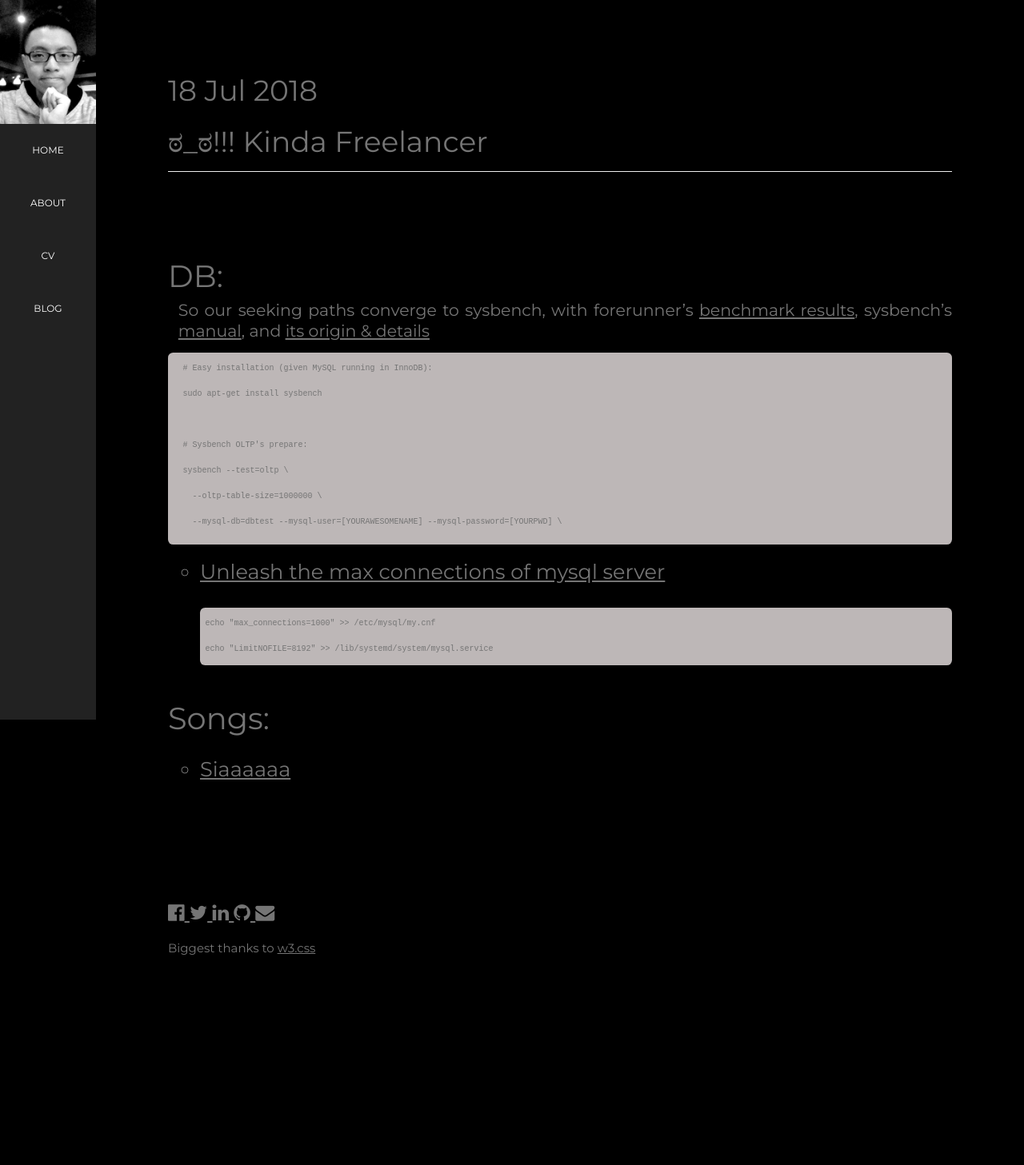
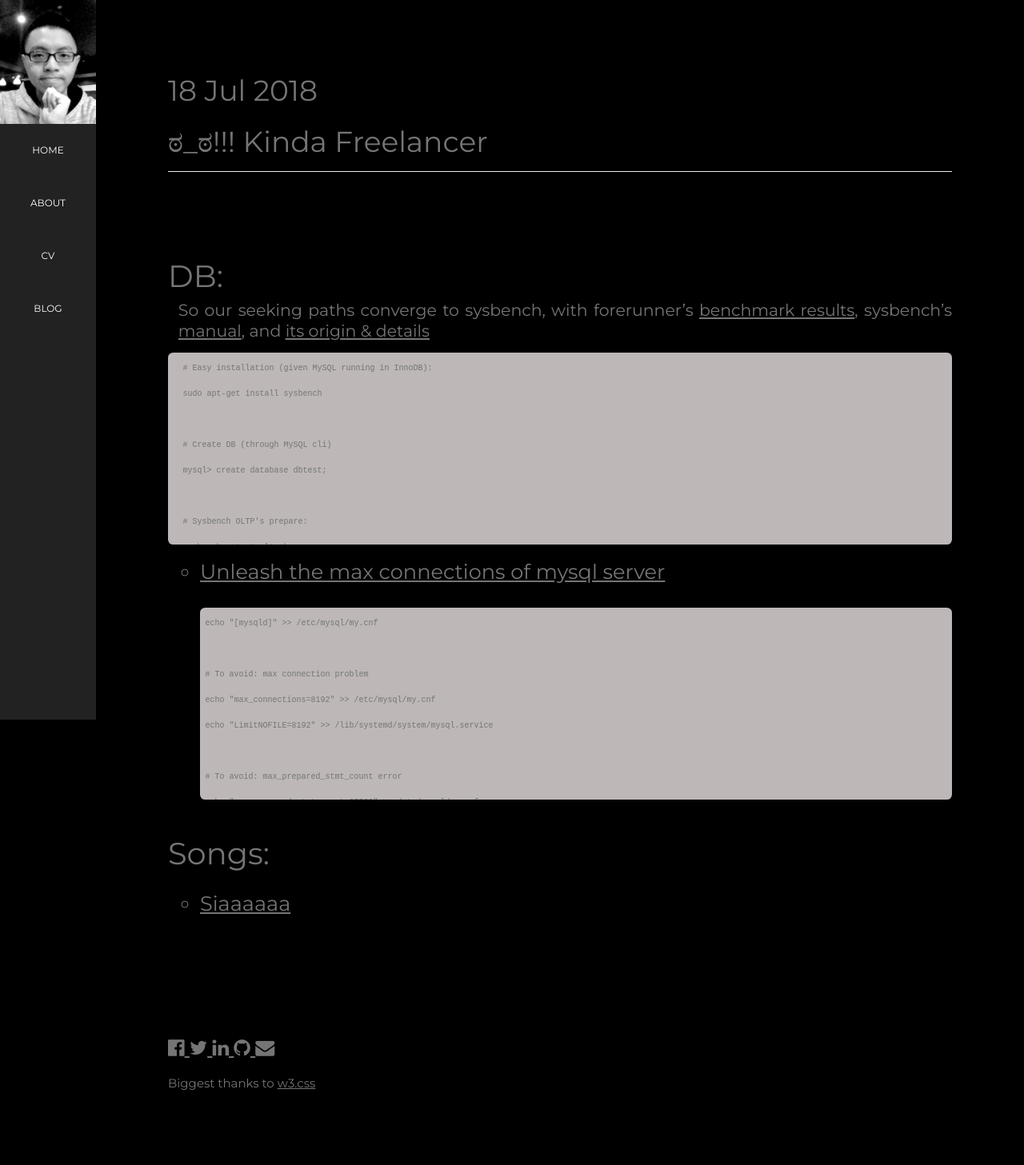
Before and after one commit to LplusKira/LplusKira.github.io, a Jekyll site: the page built from _posts/2018-07-18-soqqr.md, in a window 1280 px wide. Shown: the whole page at 80% size. Built offline with Jekyll 4.4.1, drawn with Linux system fonts in a browser that asks for light colours; before the commit the page ends 1289 px from its top, so only the background shows below that.

Commit message:
modify 07/18

````diff
--- a/_posts/2018-07-18-soqqr.md
+++ b/_posts/2018-07-18-soqqr.md
@@ -8,6 +8,9 @@
 ```
   # Easy installation (given MySQL running in InnoDB):
   sudo apt-get install sysbench
+
+  # Create DB (through MySQL cli)
+  mysql> create database dbtest;
 
   # Sysbench OLTP's prepare:
   sysbench --test=oltp \
@@ -28,8 +31,17 @@
 ```
 - [Unleash the max connections of mysql server](https://stackoverflow.com/a/39977127/9326078)
 ```
-  echo "max_connections=1000" >> /etc/mysql/my.cnf
+  echo "[mysqld]" >> /etc/mysql/my.cnf
+
+  # To avoid: max connection problem
+  echo "max_connections=8192" >> /etc/mysql/my.cnf
   echo "LimitNOFILE=8192" >> /lib/systemd/system/mysql.service
+
+  # To avoid: max_prepared_stmt_count error
+  echo "max_prepared_stmt_count=65528" >> /etc/mysql/my.cnf
+
+  systemctl daemon-reload
+  systemctl restart mysql.service
 ```
 
 # Songs:
````
